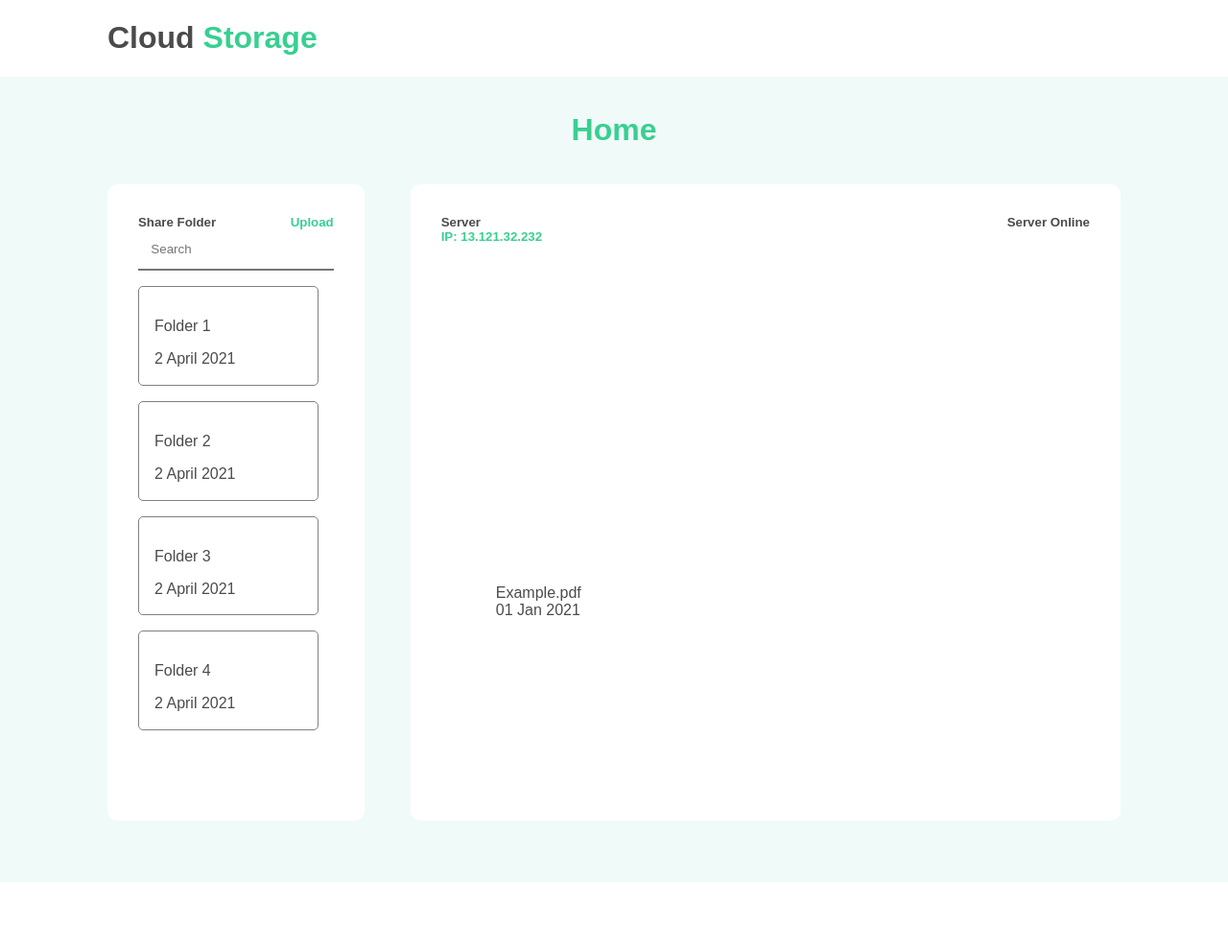
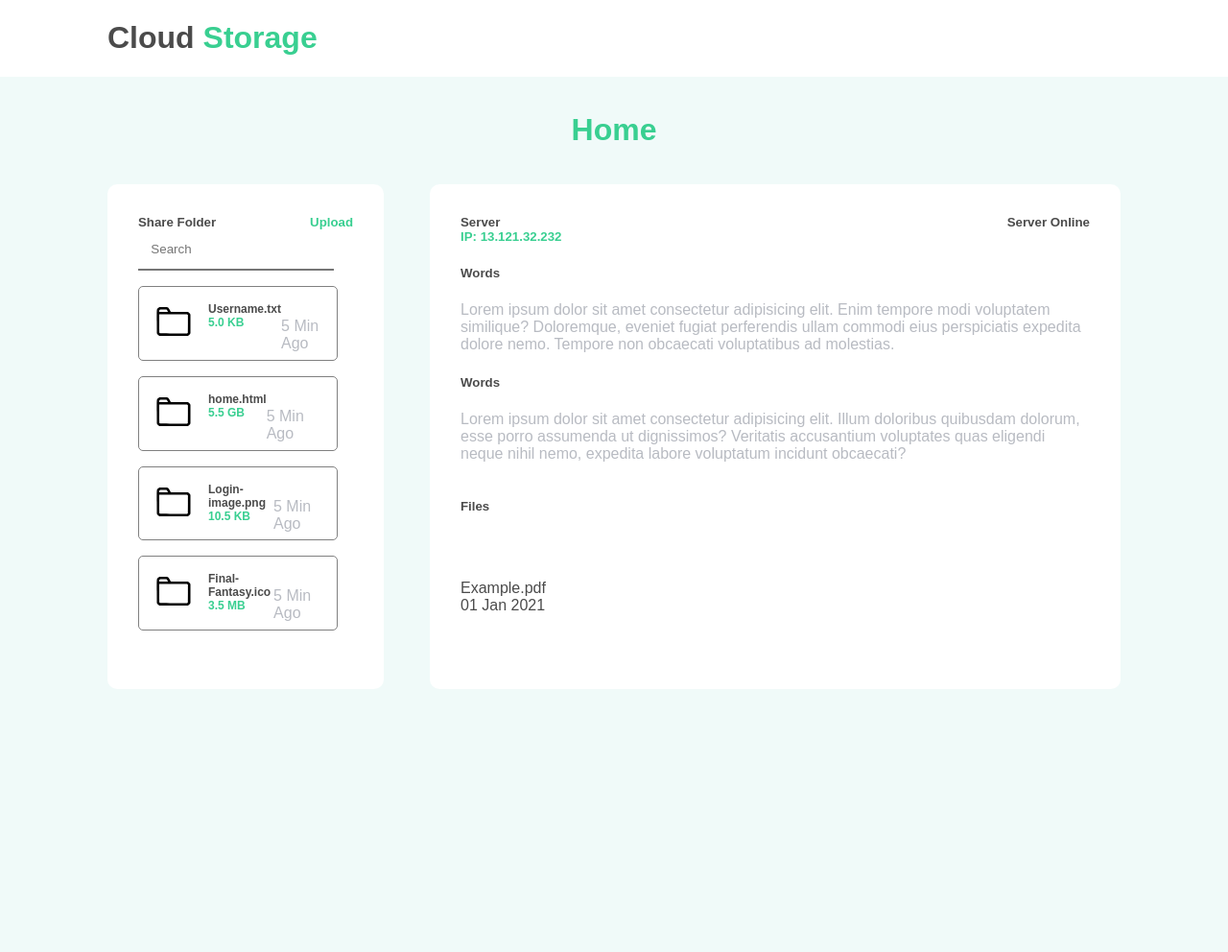
Before and after one commit to shahriar0247/fiverr_ftp, a Flask app: page /path in a window 1280 px wide. Shown: the whole page at 96% size. Before the commit the page ends 919 px from the top, so only its background shows below. Run offline with Flask 2, Linux system fonts and the light colour scheme.

Commit message:
added more to the second heading

```diff
--- a/app/static/path/home.css
+++ b/app/static/path/home.css
@@ -29,6 +29,11 @@ html, body {
       grid-template-rows: 1fr 1fr 10fr;
   margin: 0px;
   color: #4b4b4b;
+  word-wrap: break-word;
+}
+
+.all div {
+  max-height: 100vh;
 }
 
 .first-heading {
@@ -46,13 +51,12 @@ html, body {
 .third-heading {
   display: -ms-grid;
   display: grid;
-  -ms-grid-columns: 1fr 3fr;
-      grid-template-columns: 1fr 3fr;
+  -ms-grid-columns: 2fr 5fr;
+      grid-template-columns: 2fr 5fr;
   -webkit-column-gap: 3em;
           column-gap: 3em;
   margin-left: 7em;
   margin-right: 7em;
-  padding-bottom: 4em;
 }
 
 .third-heading .first-section, .third-heading .second-section {
@@ -60,6 +64,7 @@ html, body {
   padding: 2em;
   display: -ms-grid;
   display: grid;
+  max-height: 40%;
 }
 
 .third-heading .first-section {
@@ -102,7 +107,8 @@ html, body {
       grid-template-columns: unset;
   -ms-grid-rows: unset;
       grid-template-rows: unset;
-  overflow: scroll;
+  overflow-y: scroll;
+  overflow-x: hidden;
 }
 
 .third-heading .first-section .folders .one-folder {
@@ -110,12 +116,49 @@ html, body {
   border-radius: 5px;
   padding: 1em;
   margin-right: 1em;
+  display: -webkit-box;
+  display: -ms-flexbox;
+  display: flex;
+  -webkit-box-pack: start;
+      -ms-flex-pack: start;
+          justify-content: start;
+}
+
+.third-heading .first-section .folders .one-folder .file-info {
+  display: inline-block;
+  margin-left: 1em;
+}
+
+.third-heading .first-section .folders .one-folder .file-info p {
+  margin: 0px;
+  font-weight: bold;
+  font-size: 1.5vmin;
+}
+
+.third-heading .first-section .folders .one-folder .icon img {
+  width: 40px;
+  height: 40px;
+  margin: 0px;
 }
 
 .third-heading .first-section .folders .one-folder:hover {
   border: 1px solid #39cf91;
   background-color: #39cf91;
   color: white;
+}
+
+.third-heading .first-section .folders .one-folder:hover p {
+  color: white;
+}
+
+.third-heading .first-section .folders .one-folder:hover img {
+  -webkit-filter: invert(100%) sepia(0%) saturate(0%) hue-rotate(13deg) brightness(108%) contrast(101%);
+          filter: invert(100%) sepia(0%) saturate(0%) hue-rotate(13deg) brightness(108%) contrast(101%);
+}
+
+.third-heading .second-section {
+  -ms-grid-rows: 0.5fr 1fr 3fr;
+      grid-template-rows: 0.5fr 1fr 3fr;
 }
 
 .third-heading .second-section .ip {
--- a/app/static/path/home.scss
+++ b/app/static/path/home.scss
@@ -35,6 +35,13 @@ html,body{
     grid-template-rows: 1fr 1fr 10fr;
     margin:0px;
     color: $textColor;
+    word-wrap: break-word;
+    //white-space: pre-wrap;
+    //word-break: break-word;
+
+    div{
+        max-height: 100vh;
+    }
 }
 
 .first-heading{
@@ -51,17 +58,17 @@ html,body{
 
 .third-heading{
     display: grid;
-    grid-template-columns: 1fr 3fr;
+    grid-template-columns: 2fr 5fr;
     //grid-template-rows: 1fr 10fr;
     column-gap: 3em;
     margin-left: 7em;
     margin-right: 7em;
-    padding-bottom: 4em;
 
     .first-section, .second-section{
         border-radius: 10px;
         padding:2em;
         display: grid;
+        max-height: 40%;
     }
 
     .first-section{
@@ -101,26 +108,55 @@ html,body{
             grid-auto-rows: 20%;
             grid-template-columns: unset;
             grid-template-rows: unset;
-            overflow:scroll;
-            //overflow-y: scroll;
-            //overflow-x:hidden;
+            overflow-y:scroll;
+            overflow-x:hidden;
 
             .one-folder{
                 border:1px solid gray;
                 border-radius: 5px;
                 padding: 1em;
                 margin-right:1em;
+                display: flex;
+                justify-content: start;
+
+                .file-info{
+                    display: inline-block;
+                    margin-left: 1em;
+                    p{
+                        //font-size: 14px;
+                        margin:0px;
+                        font-weight: bold;
+                        //font-size: calc(0.5vmin + 0.4vmin);
+                        font-size:1.5vmin;
+                    }
+                }
+
+                .icon{
+                    img{
+                        width:40px;
+                        height: 40px;
+                        margin:0px;
+                    }
+                }
             }
 
             .one-folder:hover{
                 border:1px solid $primaryColor;
                 background-color: $primaryColor;
                 color: white;
+                p{
+                    color:white;
+                }
+                img{
+                    filter: invert(100%) sepia(0%) saturate(0%) hue-rotate(13deg) brightness(108%) contrast(101%);
+                }
             }
         }
     }
 
     .second-section{
+        //grid-template-rows: 0.5fr 1fr minmax(30ch, 60ch);
+        grid-template-rows: 0.5fr 1fr 3fr;
         .ip{
             display: block;
         }
--- a/app/templates/path/home.html
+++ b/app/templates/path/home.html
@@ -32,40 +32,60 @@
                 <div class="folders">
                     <!--Folder 1-->
                     <div class="one-folder">
-                        <div class="icon"></div>
+                        <div class="icon">
+                            <img src="/static/img/image-icon.svg" alt="Folder icon" loading="lazy" class="icon-image">
+                        </div>
                         <div class="file-info">
-                            <p>Folder 1</p>
-                            <p>2 April 2021</p>
+                            <p>Username.txt</p>
+                            <p class="accent">5.0 KB</p>
+                        </div>
+                        <div class="time-info">
+                            <p class="small-text">5 Min Ago</p>
                         </div>
                     </div>
                     <!--End Folder 1-->
 
                     <!--Folder 2-->
                     <div class="one-folder">
-                        <div class="icon"></div>
+                        <div class="icon">
+                            <img src="/static/img/image-icon.svg" alt="Folder icon" loading="lazy" class="icon-image">
+                        </div>
                         <div class="file-info">
-                            <p>Folder 2</p>
-                            <p>2 April 2021</p>
+                            <p>home.html</p>
+                            <p class="accent">5.5 GB</p>
+                        </div>
+                        <div class="time-info">
+                            <p class="small-text">5 Min Ago</p>
                         </div>
                     </div>
                     <!--End Folder 2-->
 
                     <!--Folder 3-->
                     <div class="one-folder">
-                        <div class="icon"></div>
+                        <div class="icon">
+                            <img src="/static/img/image-icon.svg" alt="Folder icon" loading="lazy" class="icon-image">
+                        </div>
                         <div class="file-info">
-                            <p>Folder 3</p>
-                            <p>2 April 2021</p>
+                            <p>Login-image.png</p>
+                            <p class="accent">10.5 KB</p>
+                        </div>
+                        <div class="time-info">
+                            <p class="small-text">5 Min Ago</p>
                         </div>
                     </div>
                     <!--End Folder 3-->
 
                     <!--Folder 4-->
                     <div class="one-folder">
-                        <div class="icon"></div>
+                        <div class="icon">
+                            <img src="/static/img/image-icon.svg" alt="Folder icon" loading="lazy" class="icon-image">
+                        </div>
                         <div class="file-info">
-                            <p>Folder 4</p>
-                            <p>2 April 2021</p>
+                            <p>Final-Fantasy.ico</p>
+                            <p class="accent">3.5 MB</p>
+                        </div>
+                        <div class="time-info">
+                            <p class="small-text">5 Min Ago</p>
                         </div>
                     </div>
                     <!--End Folder 4-->
@@ -82,11 +102,14 @@
                 </div>
 
                 <div class="second-sub-section">
-
+                    <h5>Words</h5>
+                    <p class="small-text">Lorem ipsum dolor sit amet consectetur adipisicing elit. Enim tempore modi voluptatem similique? Doloremque, eveniet fugiat perferendis ullam commodi eius perspiciatis expedita dolore nemo. Tempore non obcaecati voluptatibus ad molestias.</p>
+                    <h5>Words</h5>
+                    <p class="small-text">Lorem ipsum dolor sit amet consectetur adipisicing elit. Illum doloribus quibusdam dolorum, esse porro assumenda ut dignissimos? Veritatis accusantium voluptates quas eligendi neque nihil nemo, expedita labore voluptatum incidunt obcaecati?</p>
                 </div>
 
                 <div class="folder">
-
+                    <h5>Files</h5>
                     <div class="icon"></div>
                     <div class="folder_info">
                         <div class="folder-name">Example.pdf</div>
```
Also changed, not shown: app/static/img/image-icon.svg (added), 1 other file.
